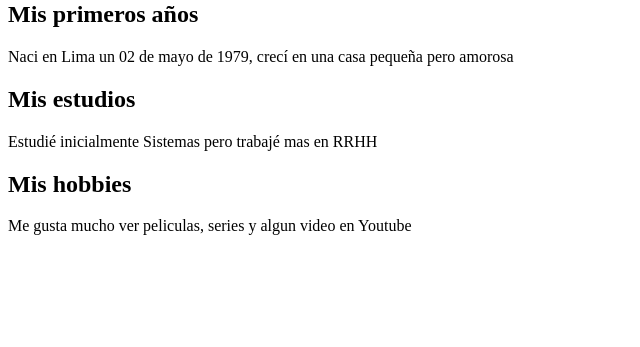
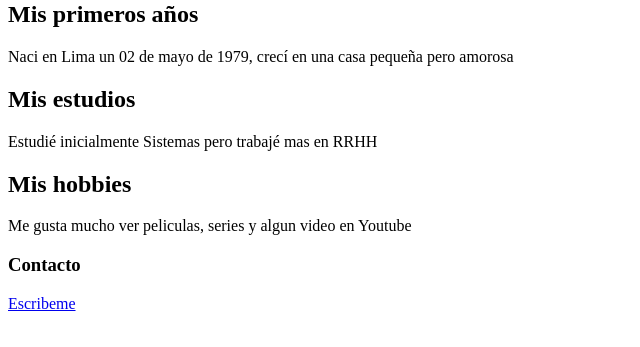
Before and after one commit to fechavezdls/Mi-biografia, a plain HTML site: page index.html in a window 1280 px wide. Shown: the part 79-426 px from the top of the page, without its empty margins (0-640 px from the left). Drawn offline with Linux system fonts and the light colour scheme.

Commit message:
agregado footer

```diff
--- a/index.html
+++ b/index.html
@@ -20,7 +20,15 @@
        <section>
            <h2>Mis hobbies</h2>
            <p>Me gusta mucho ver peliculas, series y algun video en Youtube</p>
+        </section>
+   </main>
+   <footer>
+       <section>
+           <h3>Contacto</h3>
+           <a href="mailto:fechavezdls@gmail.com">
+               Escribeme
+           </a>
        </section>
-   </main>
+   </footer>
 </body>
 </html>
```
